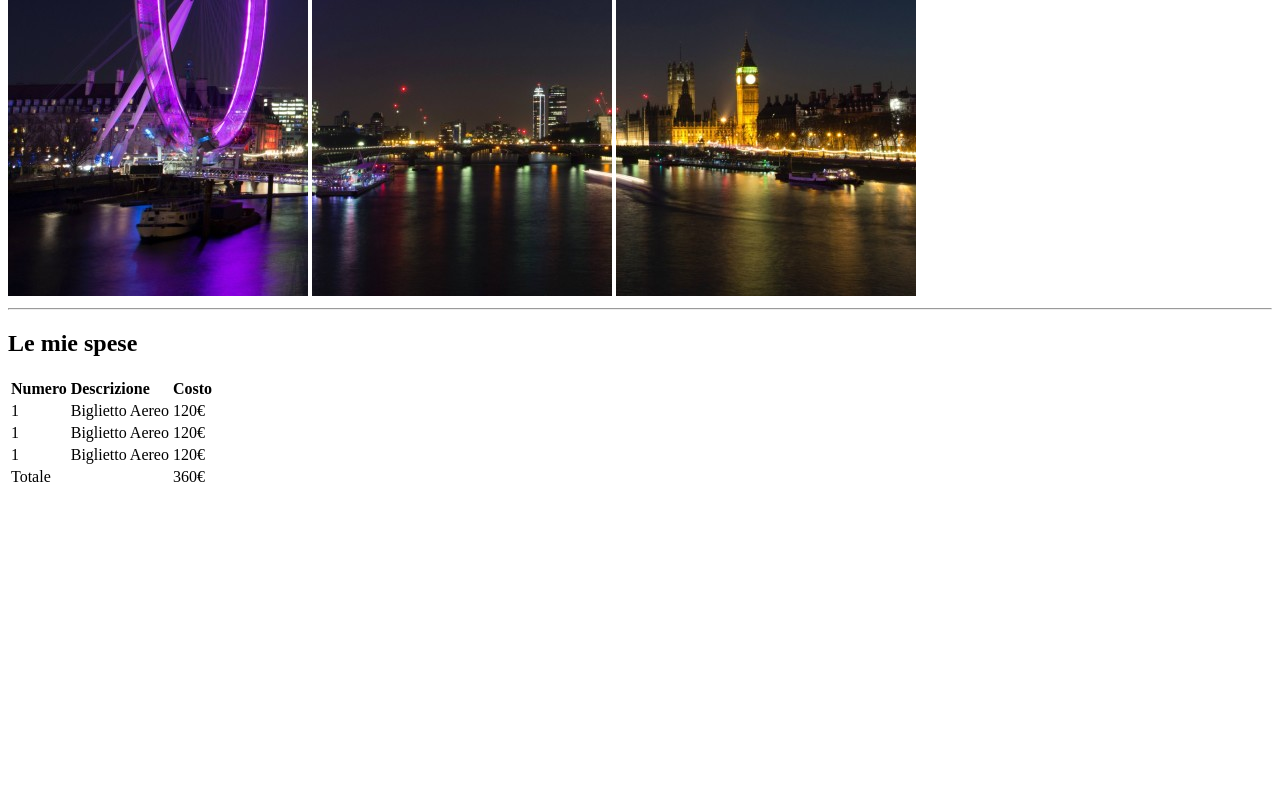
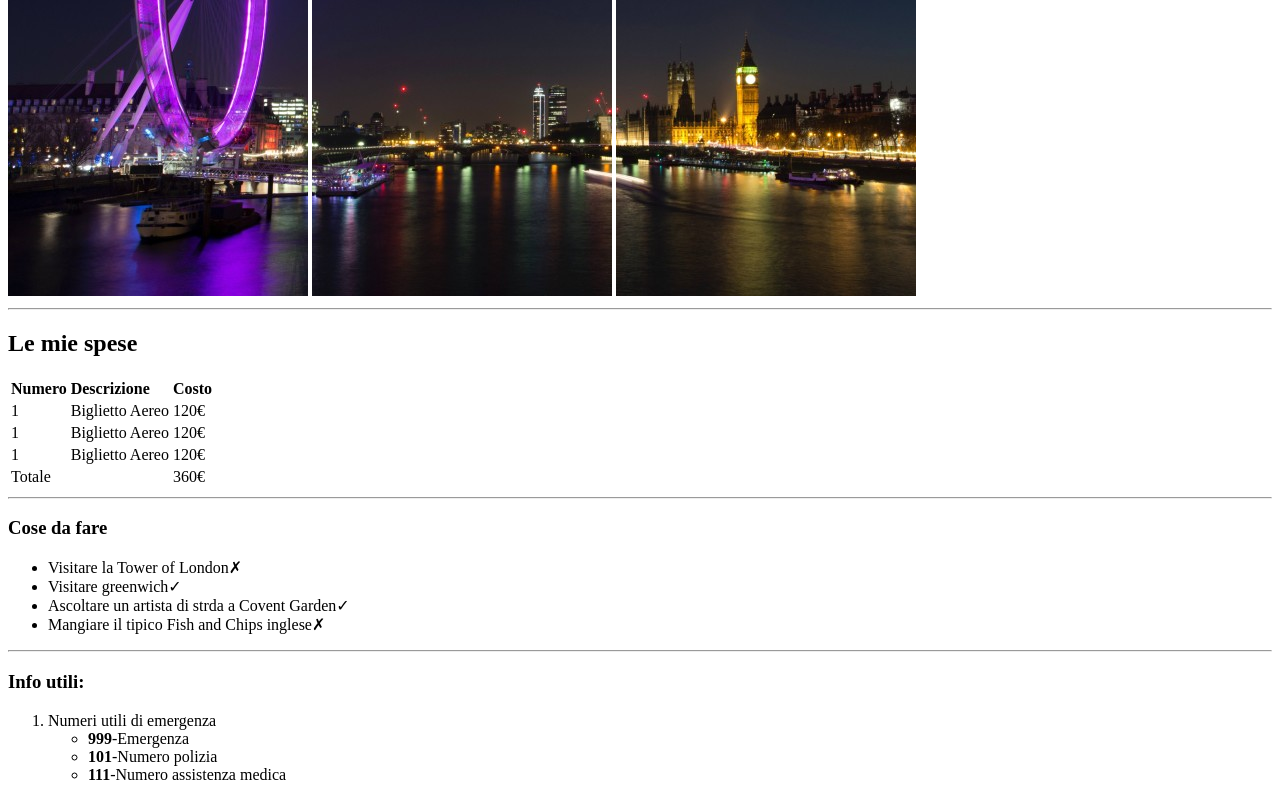
Before and after one commit to Geno00/html-london-trip, a plain HTML site: page index.html in a window 1280 px wide. Shown: the part 384-1184 px from the top of the page. Before the commit the page ends 881 px from the top, so only its background shows below. Drawn offline with Linux system fonts and the light colour scheme.

Commit message:
posizionamento di una ul all'interno di una ol

```diff
--- a/index.html
+++ b/index.html
@@ -50,7 +50,38 @@
                 </tr>
             </table>
 
+            <hr>
+
+            <h3>Cose da fare</h3>
+            <ul>
+                <li>Visitare la Tower of London&#10007;</li>
+                <li>Visitare greenwich&#10003;</li>
+                <li>Ascoltare un artista di strda a Covent Garden&#10003;</li>
+                <li>Mangiare il tipico Fish and Chips inglese&#10007;</li>
+            </ul>
+
+            <hr>
+
+            <h3>Info utili:</h3>
+                <ol>
+                    <li>
+                        Numeri utili di emergenza
+                        <ul>
+                            <li><strong>999</strong>-Emergenza</li>
+                            <li><strong>101</strong>-Numero polizia</li>
+                            <li><strong>111</strong>-Numero assistenza medica</li>
+
+                        </ul>
+                    </li>
+                </ol>
+
+
         </main>
+
+
+
+
+
 
     </body>
 </html>
```
